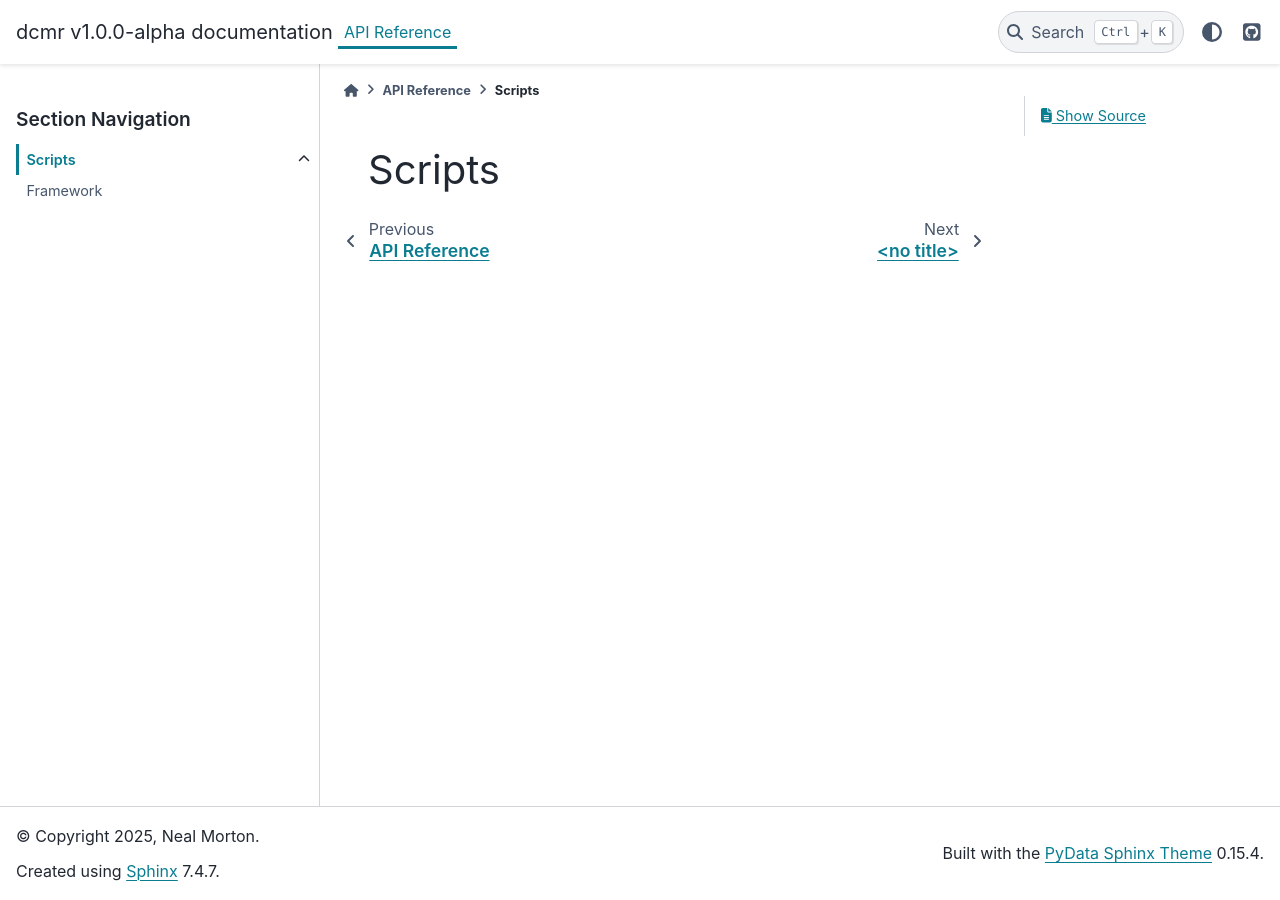
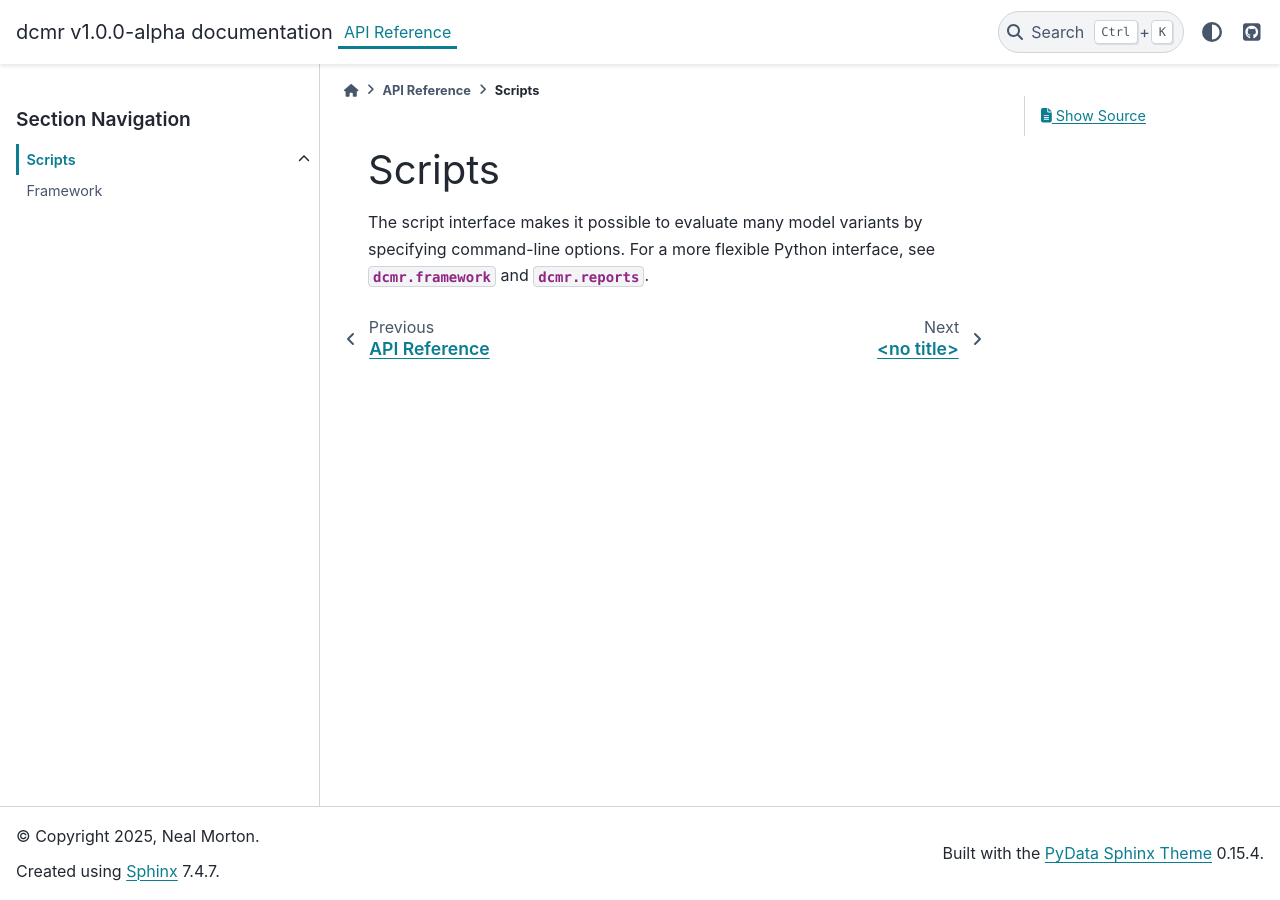
Before and after one commit to cmr-sims/dcmr, a Sphinx documentation site: the page built from docs/source/api/scripts.rst, in a window 1280 px wide. Built offline with Sphinx 7.4.7 and the PyData theme 0.15.4, drawn with Linux system fonts in a browser that asks for light colours.

Commit message:
docs: explain script interface

```diff
--- a/docs/source/api/scripts.rst
+++ b/docs/source/api/scripts.rst
@@ -1,5 +1,8 @@
 Scripts
 =======
+
+The script interface makes it possible to evaluate many model variants by specifying command-line options.
+For a more flexible Python interface, see :py:mod:`dcmr.framework` and :py:mod:`dcmr.reports`.
 
 .. toctree::
     :maxdepth: 2
```
